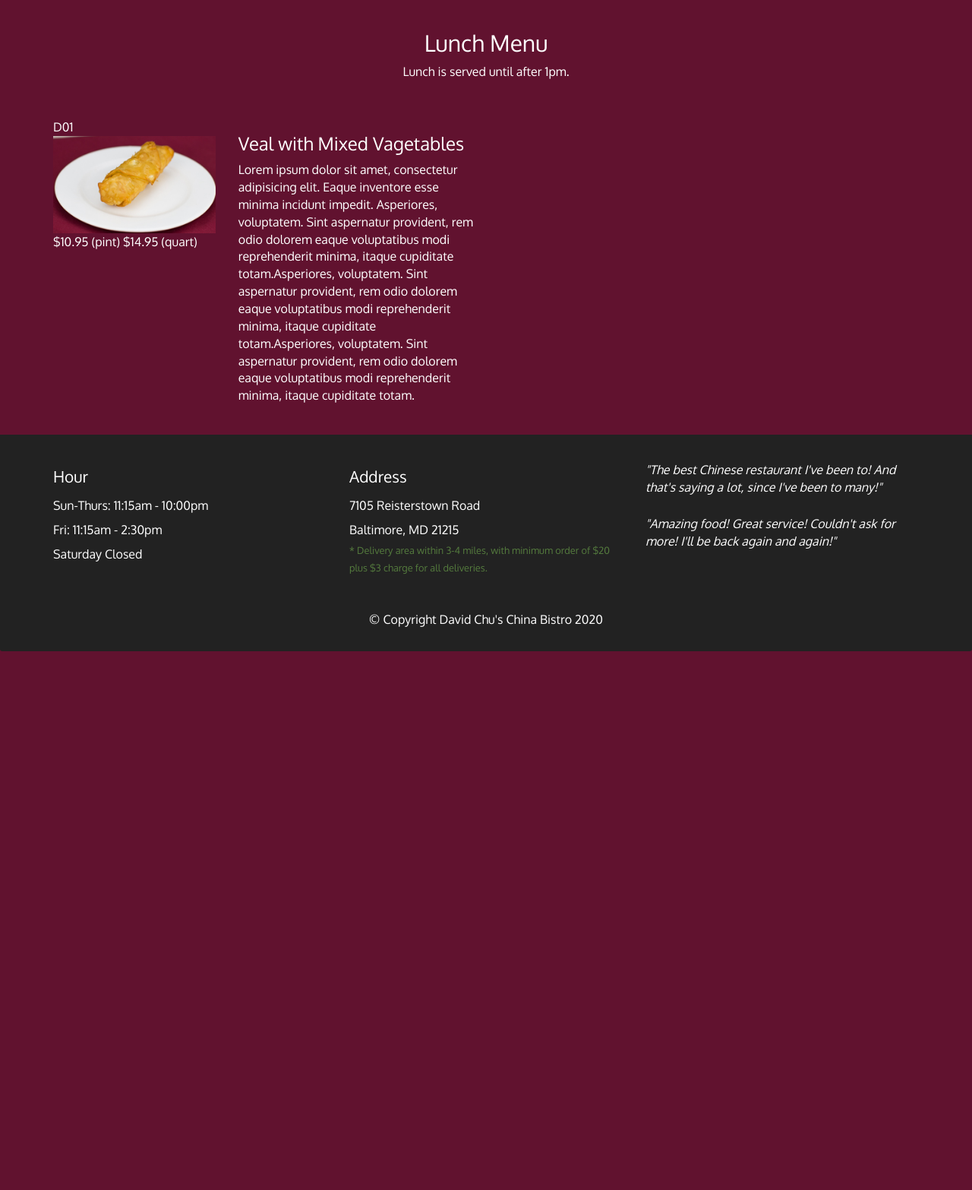
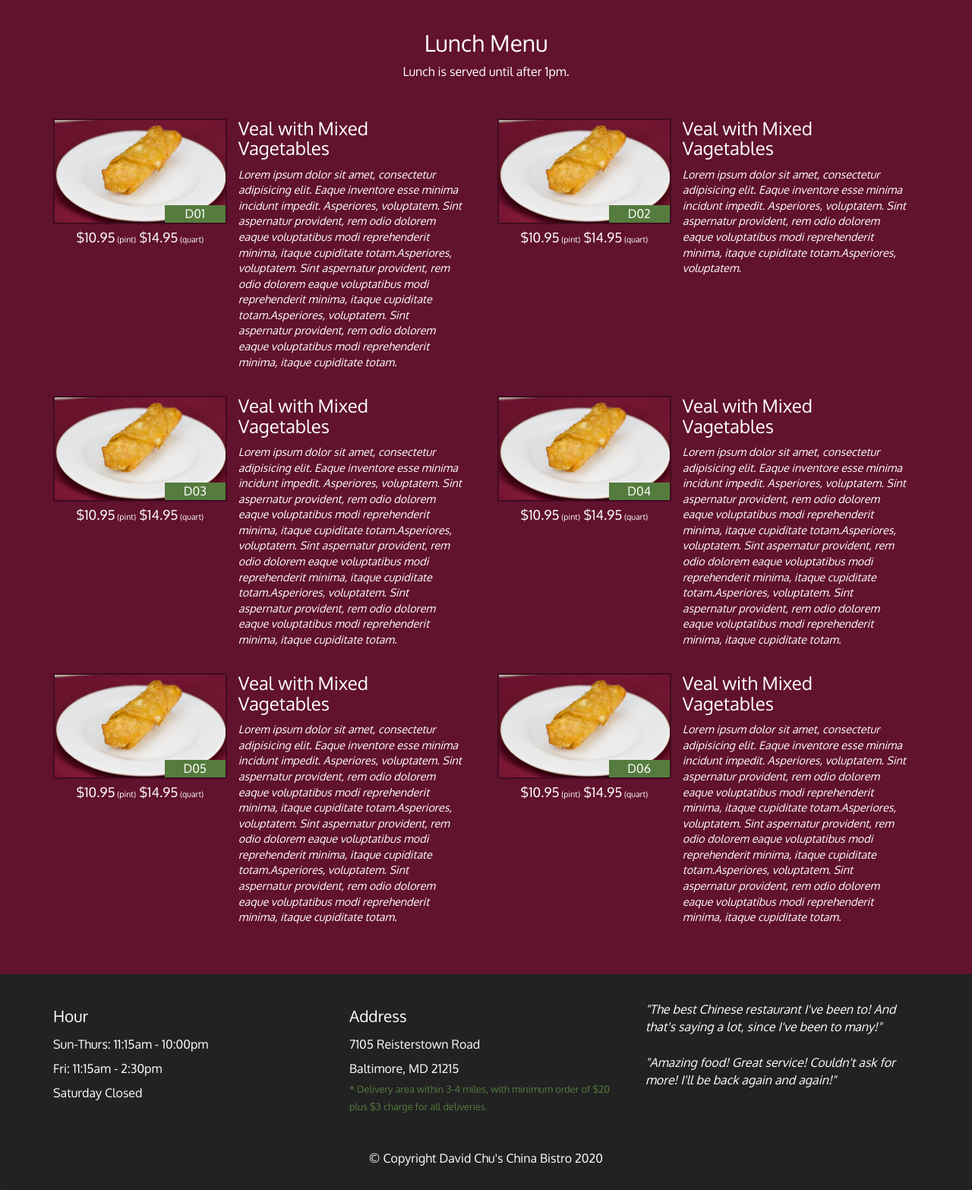
Before and after one commit to raufkhan889/coursera-text, a PHP site: page /food-site/single-category.html in a window 1280 px wide. Shown: the part 170-1736 px from the top of the page at 76% size. Before the commit the page ends 1027 px from the top, so only its background shows below. Run offline with PHP 8.4, Linux system fonts and the light colour scheme.

Commit message:
Done with Html & CSS.

```diff
--- a/food-site/css/styles.css
+++ b/food-site/css/styles.css
@@ -201,6 +201,60 @@ body {
   margin-bottom: 50px;
 }
 
+/* single-category page */
+.menu-item-tile {
+  margin-bottom: 25px;
+}
+
+.menu-item-tile hr {
+  width: 80%;
+}
+
+.menu-item-tile .menu-item-price {
+  font-size: 1.1em;
+  text-align: center;
+  margin-top: -15px;
+  margin-right: -15px;
+}
+
+.menu-item-tile .menu-item-price span {
+  font-size: .6em;
+}
+
+.menu-item-photo {
+  position: relative;
+  border: 2px solid #3F0C1F;
+  overflow: hidden;
+  padding: 0;
+  margin-right: -15px;
+  margin-left: auto;
+  margin-bottom: 20px;
+  max-width: 250px;
+}
+
+.menu-item-photo div {
+  position: absolute;
+  bottom: 0;
+  right: 0;
+  background-color: #557c3e;
+  width: 80px;
+  text-align: center;
+}
+
+.menu-item-description {
+  padding-right: 30px;
+}
+
+h3.menu-item-title {
+  margin: 0 0 10px;
+}
+
+.menu-item-details {
+  font-size: .9em;
+  font-style: italic;
+}
+
+
 /* media query */
 /* ********************* large device *********************** */
 @media (min-width: 1200px) {
@@ -302,6 +356,19 @@ body {
   .panel-footer section hr {
     width: 50%;
   }
+
+  /* single-category page */
+  .menu-item-photo {
+    margin-right: auto;
+  }
+
+  .menu-item-tile .menu-item-price {
+    text-align: center;
+  }
+
+  .menu-item-description {
+    text-align: center;
+  }
 }
 /* End Header */
 
--- a/food-site/index.html
+++ b/food-site/index.html
@@ -43,6 +43,11 @@
 
         <div id="collapsable-nav" class="collapse navbar-collapse">
           <ul id="nav-list" class="nav navbar-nav navbar-right">
+            <li class="visible-xs active">
+              <a href="index.html">
+                <span class="glyphicon glyphicon-home"></span>
+                <br class="hidden-xs">Home</a>
+            </li>
             <li>
               <a href="menu-categories.html">
                 <span class="glyphicon glyphicon-cutlery"></span>
--- a/food-site/menu-categories.html
+++ b/food-site/menu-categories.html
@@ -43,6 +43,11 @@
 
                 <div id="collapsable-nav" class="collapse navbar-collapse">
                     <ul id="nav-list" class="nav navbar-nav navbar-right">
+                        <li class="visible-xs">
+                            <a href="index.html">
+                                <span class="glyphicon glyphicon-home"></span>
+                                <br class="hidden-xs">Home</a>
+                        </li>
                         <li class="active">
                             <a href="menu-categories">
                                 <span class="glyphicon glyphicon-cutlery"></span>
--- a/food-site/single-category.html
+++ b/food-site/single-category.html
@@ -43,8 +43,13 @@
 
                 <div id="collapsable-nav" class="collapse navbar-collapse">
                     <ul id="nav-list" class="nav navbar-nav navbar-right">
+                        <li class="visible-xs">
+                            <a href="index.html">
+                                <span class="glyphicon glyphicon-home"></span>
+                                <br class="hidden-xs">Home</a>
+                        </li>
                         <li>
-                            <a href="menu-categories">
+                            <a href="menu-categories.html">
                                 <span class="glyphicon glyphicon-cutlery"></span>
                                 <br class="hidden-xs">Menu</a>
                         </li>
@@ -109,6 +114,140 @@
                 </div>
                 <hr class="visible-xs">
             </div>
+
+            <div class="menu-item-tile col-md-6">
+                <div class="row">
+                    <div class="col-sm-5">
+                        <div class="menu-item-photo">
+                            <div>D02</div>
+                            <img class="img-responsive" width="250" height="150" src="images/menu/B/B-1.jpg"
+                                alt="Item Picture.">
+                        </div>
+                        <div class="menu-item-price">$10.95<span> (pint)</span> $14.95<span> (quart)</span></div>
+                    </div>
+                    <div class="menu-item-description col-sm-7">
+                        <h3 class="menu-item-title">Veal with Mixed Vagetables</h3>
+                        <p class="menu-item-details">
+                            Lorem ipsum dolor sit amet, consectetur adipisicing elit. Eaque inventore esse minima
+                            incidunt impedit. Asperiores, voluptatem. Sint aspernatur provident, rem odio dolorem
+                            eaque voluptatibus modi reprehenderit minima, itaque cupiditate totam.Asperiores,
+                            voluptatem.
+                        </p>
+                    </div>
+                </div>
+                <hr class="visible-xs">
+            </div>
+            <!-- let fix the float -->
+            <div class="clearfix visible-md-block visible-lg-block"></div>
+
+            <div class="menu-item-tile col-md-6">
+                <div class="row">
+                    <div class="col-sm-5">
+                        <div class="menu-item-photo">
+                            <div>D03</div>
+                            <img class="img-responsive" width="250" height="150" src="images/menu/B/B-1.jpg"
+                                alt="Item Picture.">
+                        </div>
+                        <div class="menu-item-price">$10.95<span> (pint)</span> $14.95<span> (quart)</span></div>
+                    </div>
+                    <div class="menu-item-description col-sm-7">
+                        <h3 class="menu-item-title">Veal with Mixed Vagetables</h3>
+                        <p class="menu-item-details">
+                            Lorem ipsum dolor sit amet, consectetur adipisicing elit. Eaque inventore esse minima
+                            incidunt impedit. Asperiores, voluptatem. Sint aspernatur provident, rem odio dolorem
+                            eaque voluptatibus modi reprehenderit minima, itaque cupiditate totam.Asperiores,
+                            voluptatem. Sint aspernatur provident, rem odio dolorem eaque voluptatibus modi
+                            reprehenderit minima, itaque cupiditate totam.Asperiores, voluptatem. Sint aspernatur
+                            provident, rem odio dolorem eaque voluptatibus modi reprehenderit minima, itaque
+                            cupiditate totam.
+                        </p>
+                    </div>
+                </div>
+                <hr class="visible-xs">
+            </div>
+
+            <div class="menu-item-tile col-md-6">
+                <div class="row">
+                    <div class="col-sm-5">
+                        <div class="menu-item-photo">
+                            <div>D04</div>
+                            <img class="img-responsive" width="250" height="150" src="images/menu/B/B-1.jpg"
+                                alt="Item Picture.">
+                        </div>
+                        <div class="menu-item-price">$10.95<span> (pint)</span> $14.95<span> (quart)</span></div>
+                    </div>
+                    <div class="menu-item-description col-sm-7">
+                        <h3 class="menu-item-title">Veal with Mixed Vagetables</h3>
+                        <p class="menu-item-details">
+                            Lorem ipsum dolor sit amet, consectetur adipisicing elit. Eaque inventore esse minima
+                            incidunt impedit. Asperiores, voluptatem. Sint aspernatur provident, rem odio dolorem
+                            eaque voluptatibus modi reprehenderit minima, itaque cupiditate totam.Asperiores,
+                            voluptatem. Sint aspernatur provident, rem odio dolorem eaque voluptatibus modi
+                            reprehenderit minima, itaque cupiditate totam.Asperiores, voluptatem. Sint aspernatur
+                            provident, rem odio dolorem eaque voluptatibus modi reprehenderit minima, itaque
+                            cupiditate totam.
+                        </p>
+                    </div>
+                </div>
+                <hr class="visible-xs">
+            </div>
+            <!-- let fix the float -->
+            <div class="clearfix visible-md-block visible-lg-block"></div>
+
+            <div class="menu-item-tile col-md-6">
+                <div class="row">
+                    <div class="col-sm-5">
+                        <div class="menu-item-photo">
+                            <div>D05</div>
+                            <img class="img-responsive" width="250" height="150" src="images/menu/B/B-1.jpg"
+                                alt="Item Picture.">
+                        </div>
+                        <div class="menu-item-price">$10.95<span> (pint)</span> $14.95<span> (quart)</span></div>
+                    </div>
+                    <div class="menu-item-description col-sm-7">
+                        <h3 class="menu-item-title">Veal with Mixed Vagetables</h3>
+                        <p class="menu-item-details">
+                            Lorem ipsum dolor sit amet, consectetur adipisicing elit. Eaque inventore esse minima
+                            incidunt impedit. Asperiores, voluptatem. Sint aspernatur provident, rem odio dolorem
+                            eaque voluptatibus modi reprehenderit minima, itaque cupiditate totam.Asperiores,
+                            voluptatem. Sint aspernatur provident, rem odio dolorem eaque voluptatibus modi
+                            reprehenderit minima, itaque cupiditate totam.Asperiores, voluptatem. Sint aspernatur
+                            provident, rem odio dolorem eaque voluptatibus modi reprehenderit minima, itaque
+                            cupiditate totam.
+                        </p>
+                    </div>
+                </div>
+                <hr class="visible-xs">
+            </div>
+
+            <div class="menu-item-tile col-md-6">
+                <div class="row">
+                    <div class="col-sm-5">
+                        <div class="menu-item-photo">
+                            <div>D06</div>
+                            <img class="img-responsive" width="250" height="150" src="images/menu/B/B-1.jpg"
+                                alt="Item Picture.">
+                        </div>
+                        <div class="menu-item-price">$10.95<span> (pint)</span> $14.95<span> (quart)</span></div>
+                    </div>
+                    <div class="menu-item-description col-sm-7">
+                        <h3 class="menu-item-title">Veal with Mixed Vagetables</h3>
+                        <p class="menu-item-details">
+                            Lorem ipsum dolor sit amet, consectetur adipisicing elit. Eaque inventore esse minima
+                            incidunt impedit. Asperiores, voluptatem. Sint aspernatur provident, rem odio dolorem
+                            eaque voluptatibus modi reprehenderit minima, itaque cupiditate totam.Asperiores,
+                            voluptatem. Sint aspernatur provident, rem odio dolorem eaque voluptatibus modi
+                            reprehenderit minima, itaque cupiditate totam.Asperiores, voluptatem. Sint aspernatur
+                            provident, rem odio dolorem eaque voluptatibus modi reprehenderit minima, itaque
+                            cupiditate totam.
+                        </p>
+                    </div>
+                </div>
+                <hr class="visible-xs">
+            </div>
+            <!-- let fix the float -->
+            <div class="clearfix visible-md-block visible-lg-block"></div>
+
         </section>
     </div> <!-- main content -->
 
```
